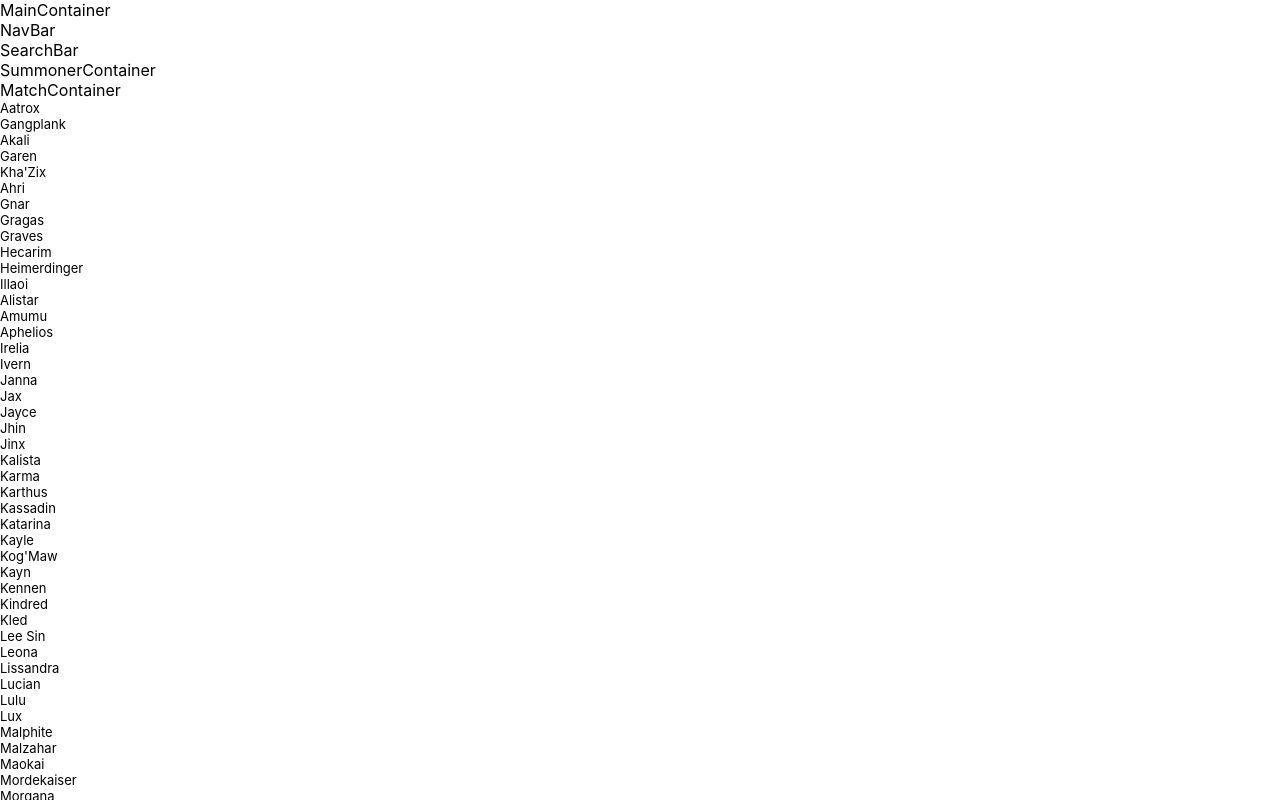
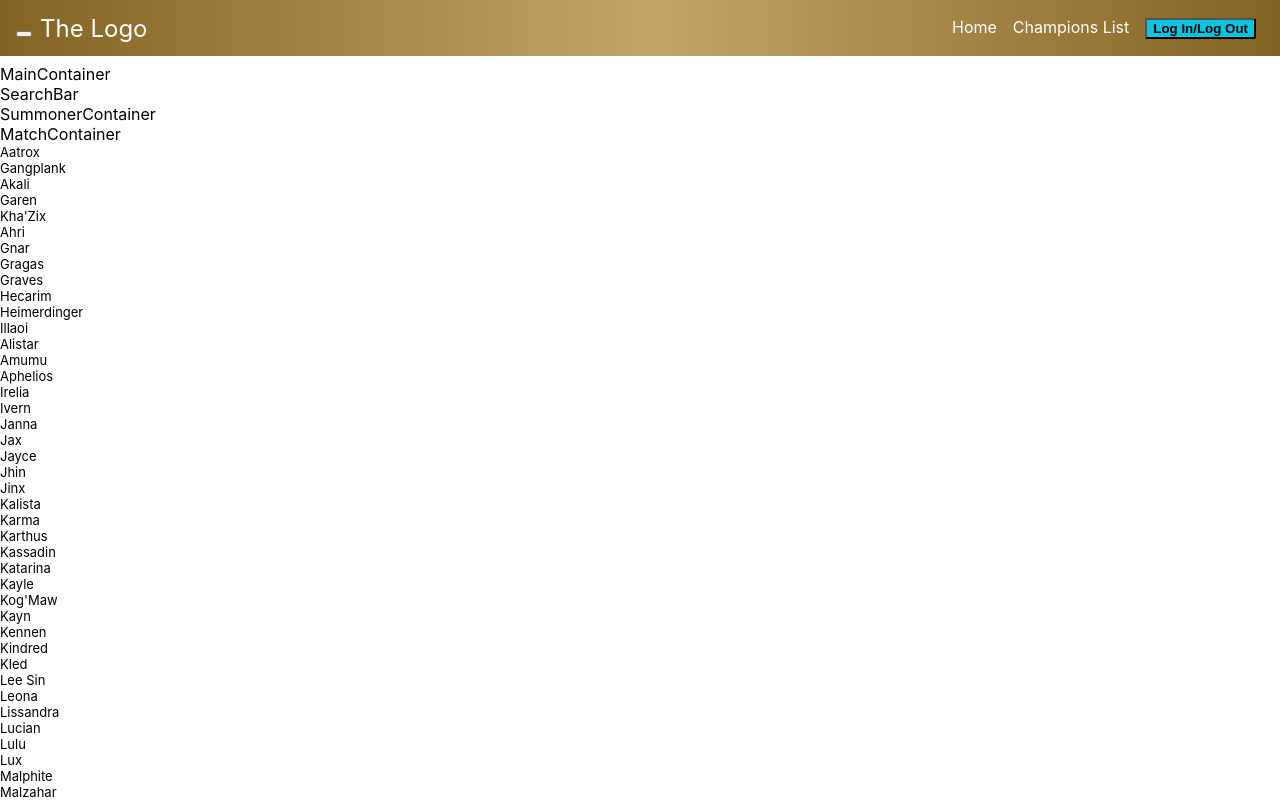
Before and after one commit to placidowang/league_tracker, a React (Create React App) app in the folder frontend/: page /champion in a window 1280 px wide. Shown: the top 800 px of the page. Built offline with nearby package versions, Linux system fonts and the light colour scheme; data requests are answered from the project's data file.

Commit message:
navBar styling, popoutmenu setup

```diff
--- a/frontend/src/App.js
+++ b/frontend/src/App.js
@@ -1,11 +1,15 @@
 import React from 'react';
 // import './App.css'; // came with create-react-app, can remove
 import MainContainer from './containers/MainContainer.js'
+import NavBar from './components/NavBar';
 
 function App() {
   return (
     <div className="App">
+      <NavBar />
+      <main style={{marginTop: '64px'}}>
       <MainContainer />
+      </main>
     </div>
   );
 }
--- /dev/null
+++ b/frontend/src/components/NavBar.css
@@ -0,0 +1,58 @@
+.header-nav{
+    position: fixed;
+    top: 0;
+    left: 0;
+    width: 100%;
+    background: linear-gradient(to right,#836323 0,#c3a568 51%,#836323 100%);
+    height: 56px;
+
+}
+
+
+
+.navbar{
+    display: flex;
+    height: 100%;
+    align-items: center;
+    padding: 0 1rem;
+}
+
+.navbar-logo{
+    margin-left: 0.5rem;
+}
+
+.navbar-logo a{
+    color: white;
+    text-decoration: none;
+    font-size: 1.5rem;
+}
+.navbar-navigation-items ul{
+    list-style: none;
+    margin: 0;
+    padding: 0;
+    display: flex;
+}
+.navbar-navigation-items li{
+    padding: 0 0.5rem;
+
+}
+.spacer{
+    flex: 1;
+}
+
+.navbar-navigation-items a{
+    color: #fff;
+    text-decoration: none;
+
+}
+.navbar-navigation-items a.hover,
+.navbar-navigation-items a.active{
+    color: #111;
+}
+
+.logBtn{
+    background-color: #0bc4e2;
+    font-weight: 600;
+    text-align: center;
+    border-radius: 2px;
+}
--- a/frontend/src/components/NavBar.js
+++ b/frontend/src/components/NavBar.js
@@ -1,13 +1,27 @@
 import React from 'react'
-import SearchBar from './SearchBar.js'
+import './NavBar.css';
+import SideMenuToggle from './PopOutMenu/SideMenuToggle.js';
 
 export default class NavBar extends React.Component {
   render() {
     return(
-      <div>
-        NavBar
-        <SearchBar />
-      </div>
+    <header className="header-nav">
+      <nav className="navbar">
+        <div>
+          <SideMenuToggle />
+        </div>
+        <div className="navbar-logo"><a href="/">The Logo</a></div>
+        <div className="spacer" />
+        <div className="navbar-navigation-items">
+          <ul>
+            <li><a href="/">Home</a></li>
+            <li><a href="/">Champions List</a></li>
+            <li><button className="logBtn">Log In/Log Out</button></li>
+          </ul>
+        </div>
+
+      </nav>
+    </header>
     )
   }
 }
--- /dev/null
+++ b/frontend/src/components/PopOutMenu/SideMenuToggle.js
@@ -0,0 +1,15 @@
+import React from 'react';
+
+import './SideMenuToggle.css';
+
+const SideMenuToggle = () => {
+    return(
+    <button className="toggle-button">
+        <div className="toggle-button-line"/>
+        <div className="toggle-button-line"/>
+        <div className="toggle-button-line"/>
+
+    </button>
+)};
+
+export default SideMenuToggle;
--- a/frontend/src/containers/MainContainer.js
+++ b/frontend/src/containers/MainContainer.js
@@ -1,8 +1,8 @@
 import React from 'react'
-import NavBar from '../components/NavBar.js'
 import SummonerContainer from './SummonerContainer.js'
 import MatchContainer from './MatchContainer.js'
 import ChampionCard from '../components/ChampionCard.js' // just to test
+import SearchBar from '../components/SearchBar.js'
 
 export default class MainContainer extends React.Component {
   constructor() {
@@ -31,7 +31,7 @@
     return(
       <div>
         MainContainer
-        <NavBar />
+        <SearchBar />
         <SummonerContainer />
         <MatchContainer />
 
```
Also changed, not shown: frontend/src/components/SearchBar.js (+5 -3 lines), frontend/src/components/PopOutMenu/SideMenu.js (added), frontend/src/components/PopOutMenu/SideMenuToggle.css (added), 1 other file (tests, documents, lock files or other folders).
